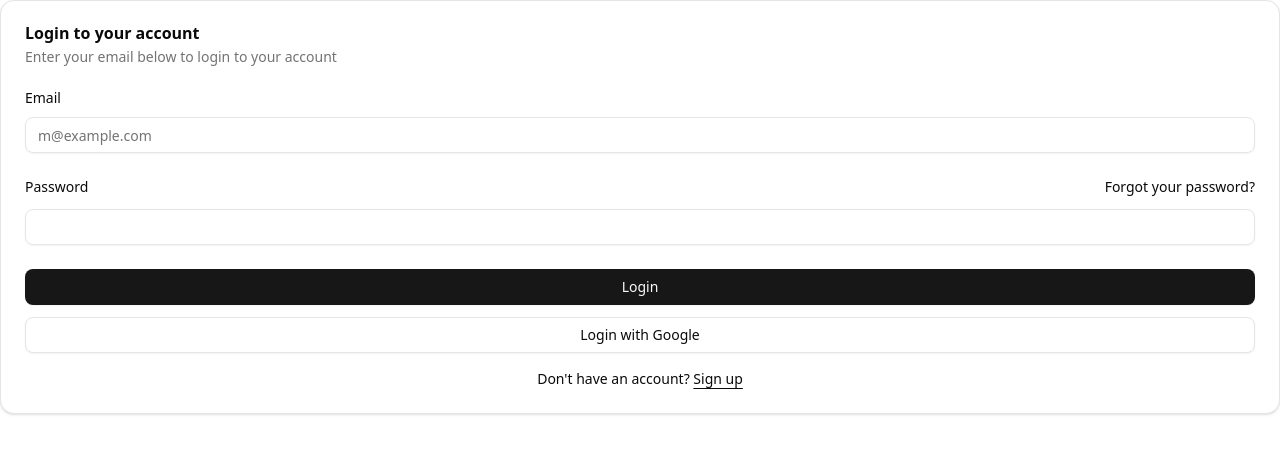
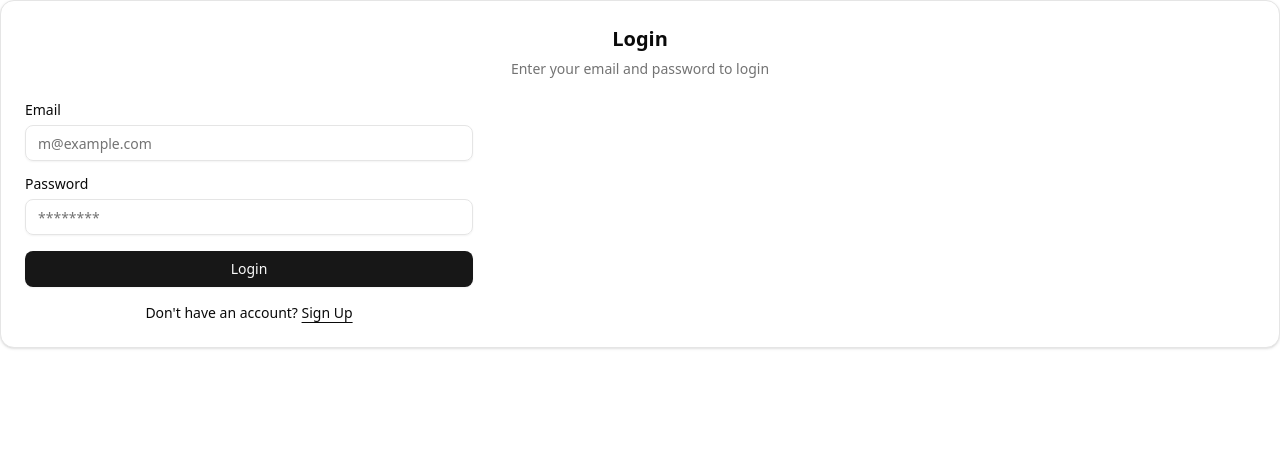
Before and after one commit to Niadul-Munna/auth, a Next.js app: page / in a window 1280 px wide. Shown: the top 454 px of the page. Built offline with nearby package versions, Linux system fonts and the light colour scheme.

Commit message:
refactor (login form):  create form with react hook form and zod

```diff
--- a/src/components/auth/login-form.tsx
+++ b/src/components/auth/login-form.tsx
@@ -1,72 +1,105 @@
-import { cn } from "@/lib/utils";
+"use client";
+import Link from "next/link";
 import { Button } from "@/components/ui/button";
+import { Input } from "@/components/ui/input";
+import { useForm } from "react-hook-form";
+import { zodResolver } from "@hookform/resolvers/zod";
+import { loginSchema } from "@/schema/login-schema";
+import { z } from "zod";
+import {
+  Form,
+  FormControl,
+  FormField,
+  FormItem,
+  FormLabel,
+  FormMessage,
+} from "../ui/form";
 import {
   Card,
   CardContent,
   CardDescription,
   CardHeader,
   CardTitle,
-} from "@/components/ui/card";
-import { Input } from "@/components/ui/input";
-import { Label } from "@/components/ui/label";
-import Link from "next/link";
+} from "../ui/card";
 
-export function LoginForm({
-  className,
-  ...props
-}: React.ComponentProps<"div">) {
+export function LoginForm() {
+  const handleSubmit = (data: z.infer<typeof loginSchema>) => {
+    alert("Login successful");
+    console.log(JSON.stringify(data));
+  };
+  const form = useForm<z.infer<typeof loginSchema>>({
+    resolver: zodResolver(loginSchema),
+    defaultValues: {
+      email: "",
+    },
+  });
   return (
-    <div className={cn("flex flex-col gap-6", className)} {...props}>
+    <div>
       <Card>
-        <CardHeader>
-          <CardTitle>Login to your account</CardTitle>
+        <CardHeader className="text-center">
+          <CardTitle className="text-xl">Login</CardTitle>
           <CardDescription>
-            Enter your email below to login to your account
+            Enter your email and password to login
           </CardDescription>
         </CardHeader>
         <CardContent>
-          <form>
-            <div className="flex flex-col gap-6">
-              <div className="grid gap-3">
-                <Label htmlFor="email">Email</Label>
+          <Form {...form}>
+            <form
+              onSubmit={form.handleSubmit(handleSubmit)}
+              className="max-w-md w-full flex flex-col gap-4"
+            >
+              <FormField
+                control={form.control}
+                name="email"
+                render={({ field }) => {
+                  return (
+                    <FormItem>
+                      <FormLabel>Email</FormLabel>
+                      <FormControl>
                         <Input
-                  id="email"
+                          placeholder="m@example.com"
                           type="email"
-                  placeholder="m@example.com"
-                  required
+                          {...field}
                         />
-              </div>
-              <div className="grid gap-3">
-                <div className="flex items-center">
-                  <Label htmlFor="password">Password</Label>
-                  <a
-                    href="#"
-                    className="ml-auto inline-block text-sm underline-offset-4 hover:underline"
-                  >
-                    Forgot your password?
-                  </a>
-                </div>
-                <Input id="password" type="password" required />
-              </div>
-              <div className="flex flex-col gap-3">
-                <Button type="submit" className="w-full">
+                      </FormControl>
+                      <FormMessage />
+                    </FormItem>
+                  );
+                }}
+              />
+              <FormField
+                control={form.control}
+                name="password"
+                render={({ field }) => {
+                  return (
+                    <FormItem>
+                      <FormLabel>Password</FormLabel>
+                      <FormControl>
+                        <Input
+                          placeholder="********"
+                          type="password"
+                          {...field}
+                        />
+                      </FormControl>
+                      <FormMessage />
+                    </FormItem>
+                  );
+                }}
+              />
+              <Button className="w-full" type="submit">
                 Login
               </Button>
-                <Button variant="outline" className="w-full">
-                  Login with Google
-                </Button>
-              </div>
-            </div>
-            <div className="mt-4 text-center text-sm">
+              <p className="text-center text-sm">
                 Don&apos;t have an account?{" "}
                 <Link
                   href="/auth/signup"
                   className="underline underline-offset-4"
                 >
-                Sign up
+                  Sign Up
                 </Link>
-            </div>
+              </p>
             </form>
+          </Form>
         </CardContent>
       </Card>
     </div>
```
Lines whose indentation alone changed are shown as unchanged.
